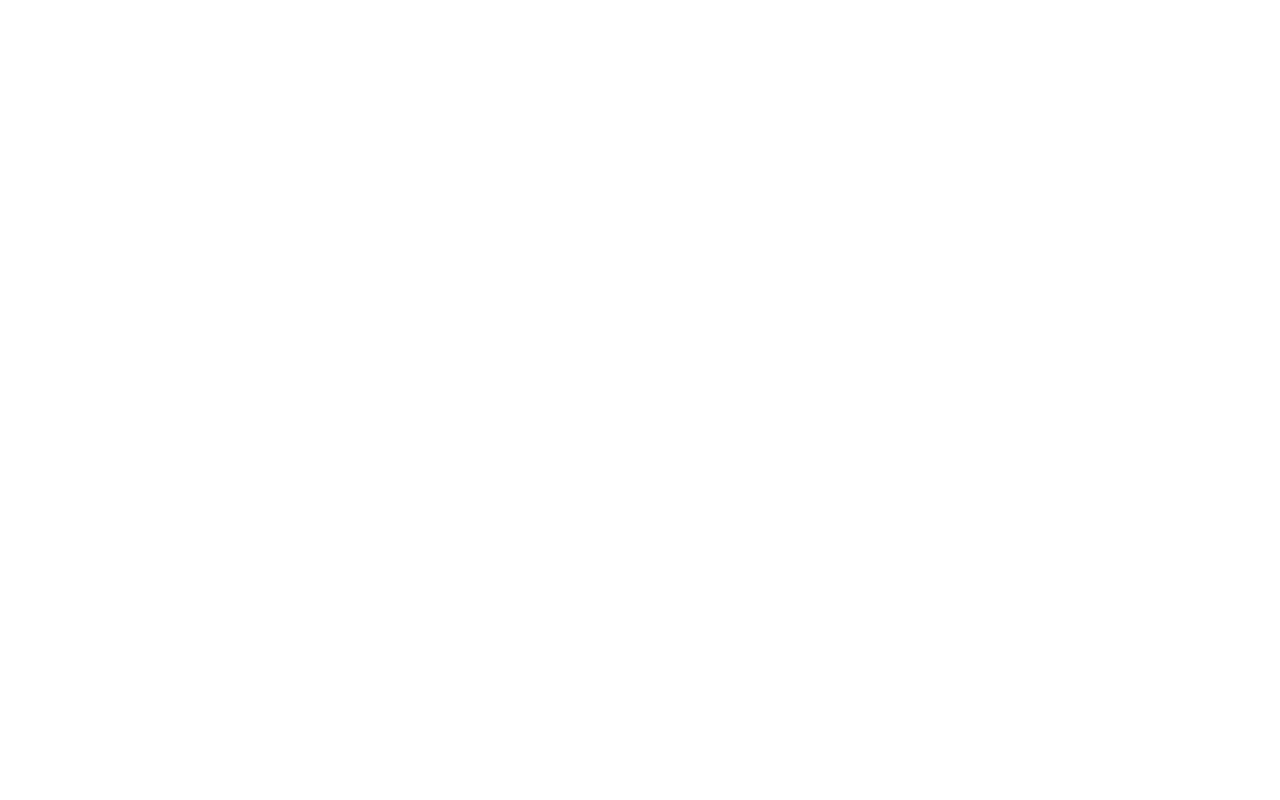
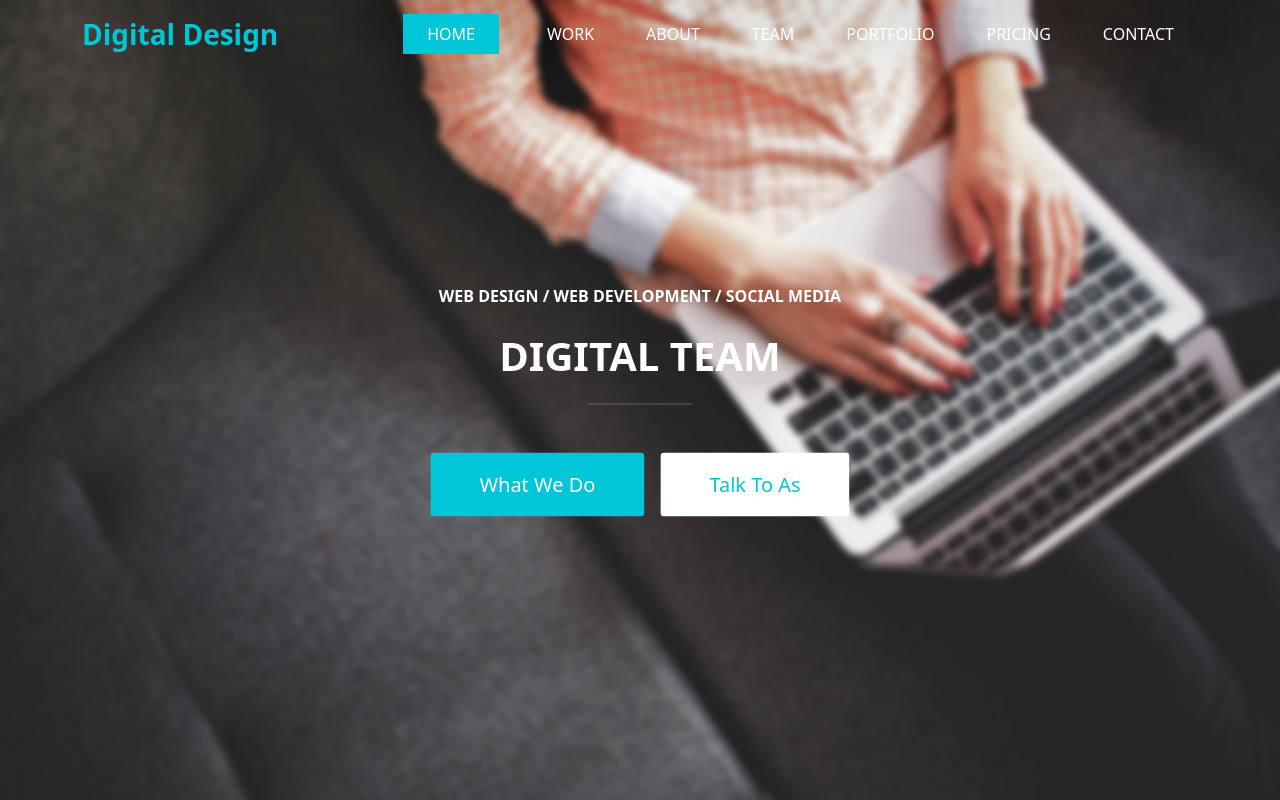
Before and after one commit to ahmedraafat050/Digital-Team, a plain HTML site: page index.html in a window 1280 px wide. Drawn offline with Linux system fonts and the light colour scheme.

Commit message:
first commit

```diff
--- a/index.html
+++ b/index.html
@@ -1,5 +1,6 @@
 <!DOCTYPE html>
 <html lang="en">
+
 <head>
   <meta charset="UTF-8">
   <meta http-equiv="X-UA-Compatible" content="IE=edge">
@@ -10,10 +11,62 @@
   <link rel="stylesheet" href="style/digital-team.css">
   <title>Digital Team</title>
 </head>
+
 <body>
+  <nav class="navbar navbar-expand-lg bg-transparent position-fixed w-100">
+    <div class="container-sm">
+      <a class="navbar-brand fs-3 fw-bold" href="#">Digital Design</a>
+      <button class="navbar-toggler" type="button" data-bs-toggle="collapse" data-bs-target="#navbarSupportedContent"
+        aria-controls="navbarSupportedContent" aria-expanded="false" aria-label="Toggle navigation">
+        <span class="navbar-toggler-icon"></span>
+      </button>
+      <div class="collapse navbar-collapse" id="navbarSupportedContent">
+        <ul class="navbar-nav ms-auto mb-2 mb-lg-0">
+          <li class="nav-item">
+            <a class="nav-link active me-4 py-2 px-4" aria-current="page" href="#">HOME</a>
+          </li>
+          <li class="nav-item">
+            <a class="nav-link me-1 py-2 px-4" href="#">WORK
+            </a>
+          </li>
+          <li class="nav-item">
+            <a class="nav-link me-1 py-2 px-4" href="#">ABOUT</a>
+          </li>
+          <li class="nav-item">
+            <a class="nav-link me-1 py-2 px-4" href="#">TEAM</a>
+          </li>
+          <li class="nav-item">
+            <a class="nav-link me-1 py-2 px-4" href="#">PORTFOLIO</a>
+          </li>
+          <li class="nav-item">
+            <a class="nav-link me-1 py-2 px-4"" href="#">PRICING</a>
+          </li>
+          <li class="nav-item">
+            <a class="nav-link py-2 px-4" href="#">CONTACT</a>
+          </li>
+        </ul>
+      </div>
+    </div>
+  </nav>
+  <div class="landing py-5">
+    <div class="container-sm">
+      <div class="d-flex flex-column justify-content-center align-items-center text-center content">
+        <p class="text-white fw-bold mb-4">WEB DESIGN / WEB DEVELOPMENT / SOCIAL MEDIA</p>
+        <h1 class="text-white fw-bold">DIGITAL TEAM</h1>
+        <hr class="w-25 bg-white mb-5"/>
+        <div class="d-flex">
+
+        <button type="button" class="btn fs-5 py-3 px-5 me-3 d-inline" style="background-color:var(--main-color);color:#fff ;">What We Do</button>
+        <button type="button" class="btn fs-5 py-3 px-5 d-inline" style="background-color:#fff;color:var(--main-color) ;">Talk To As</button>
+
+        </div>
+      </div>
+    </div>
+  </div>
   <script src="script/all.js"></script>
   <script src="script/all.min.js"></script>
   <script src="script/bootstrap.bundle.min.js"></script>
   <script src="script/main.js"></script>
 </body>
+
 </html>
--- a/style/digital-team.css
+++ b/style/digital-team.css
@@ -0,0 +1,33 @@
+:root {
+  --main-color: #00c6d7;
+  --dark-color:#4B4B4B
+}
+
+.navbar .navbar-brand {
+  color: var(--main-color);
+}
+
+.navbar .navbar-nav li a{
+  color: #fff;
+  transition: all ease 0.3s;
+}
+
+.active,
+.navbar .navbar-nav li a:hover {
+  background-color: var(--main-color);
+}
+
+.landing {
+  background-image: url(../images/home-bg-slideshow1.jpg);
+  background-position: center;
+  background-size: cover;
+  background-attachment: fixed;
+  min-height: 100vh;
+}
+
+.landing .content {
+  position: absolute;
+  top:50%;
+  left: 50%;
+  transform: translatey(-50%) translatex(-50%);
+}
```
